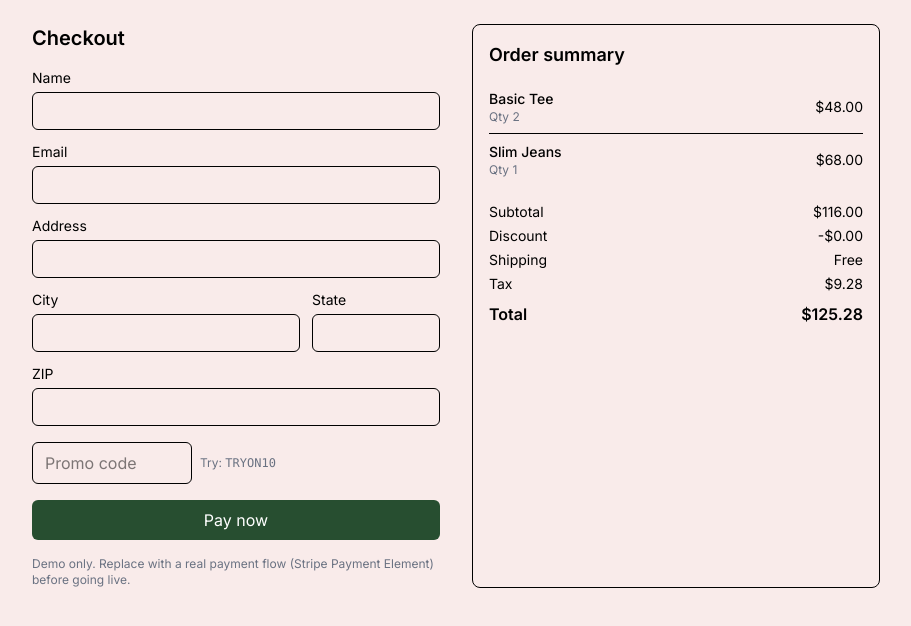
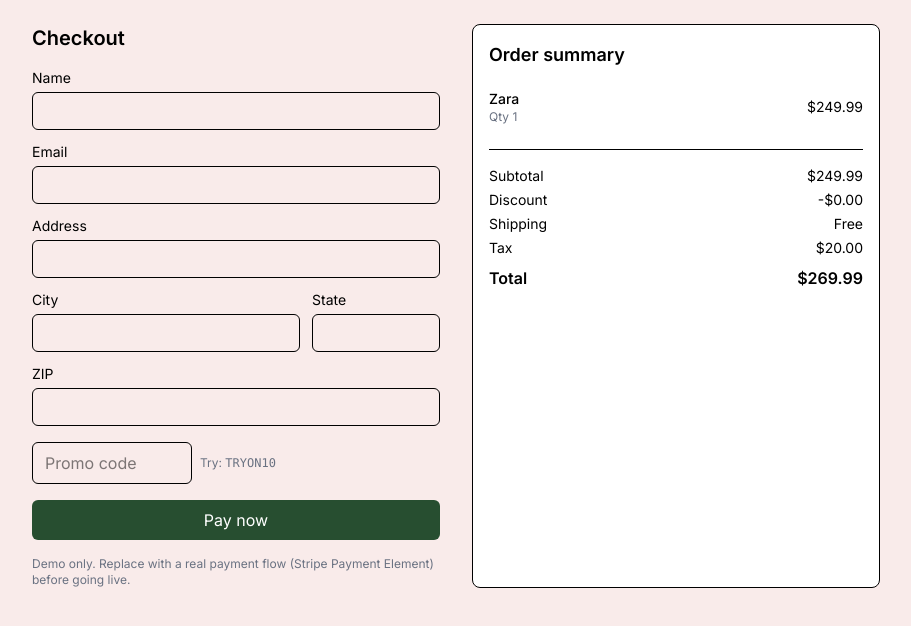
Before and after one commit to johnwalterdennis/Tryon-ai, a Next.js app in the folder frontend/: page /checkout in a window 1280 px wide. Shown: the top 626 px of the page, without its empty margins (184-1095 px from the left). Built offline with nearby package versions, Linux system fonts and the light colour scheme.

Commit message:
changed the bg color of order summary in checkout page

```diff
--- a/frontend/src/pages/checkout.tsx
+++ b/frontend/src/pages/checkout.tsx
@@ -22,8 +22,7 @@ export default function Checkout() {
 
   // Example cart; replace with your real data/store
   const cart: CartItem[] = [
-    { id: "tee", name: "Basic Tee", price: 24, qty: 2 },
-    { id: "jeans", name: "Slim Jeans", price: 68, qty: 1 },
+    { id: "tee", name: "Zara", price: 249.99, qty: 1 },
   ];
 
   const subtotal = cart.reduce((s, i) => s + i.price * i.qty, 0);
@@ -151,7 +150,7 @@ export default function Checkout() {
       </div>
 
       {/* Summary */}
-      <div className="rounded-lg border p-4">
+      <div className="rounded-lg border p-4 bg-white">
         <h2 className="mb-3 text-lg font-semibold">Order summary</h2>
         <ul className="divide-y">
           {cart.map((item) => (
@@ -164,6 +163,7 @@ export default function Checkout() {
             </li>
           ))}
         </ul>
+         <hr className="border-black-300 my-4"></hr>
         <div className="mt-4 space-y-1 text-sm">
           <div className="flex justify-between">
             <span>Subtotal</span>
```
